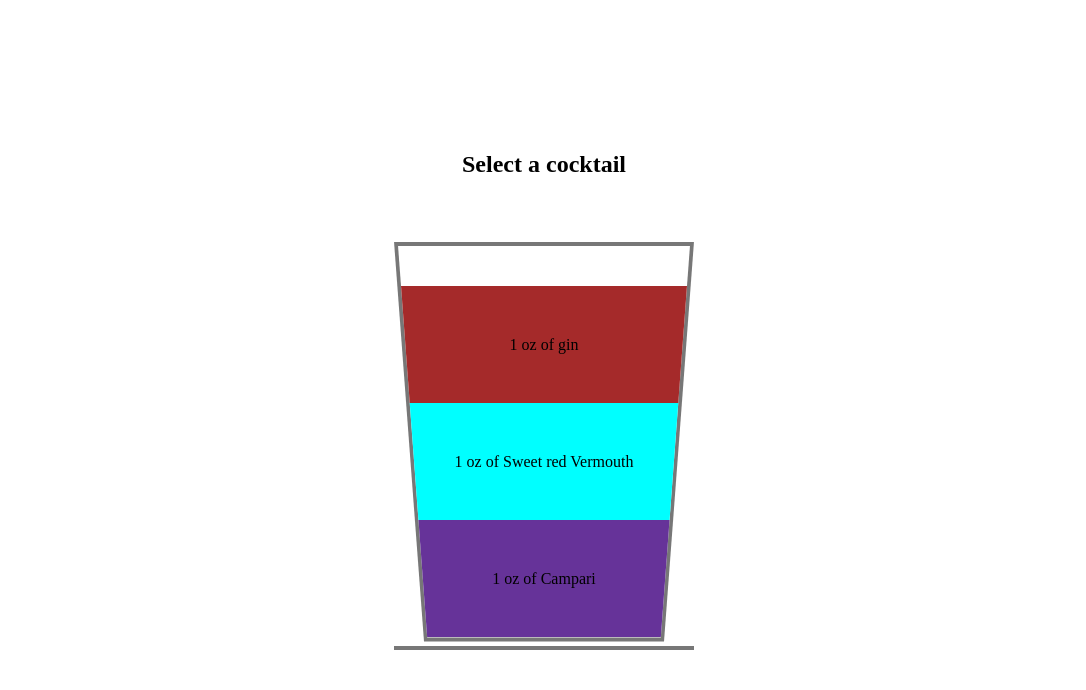
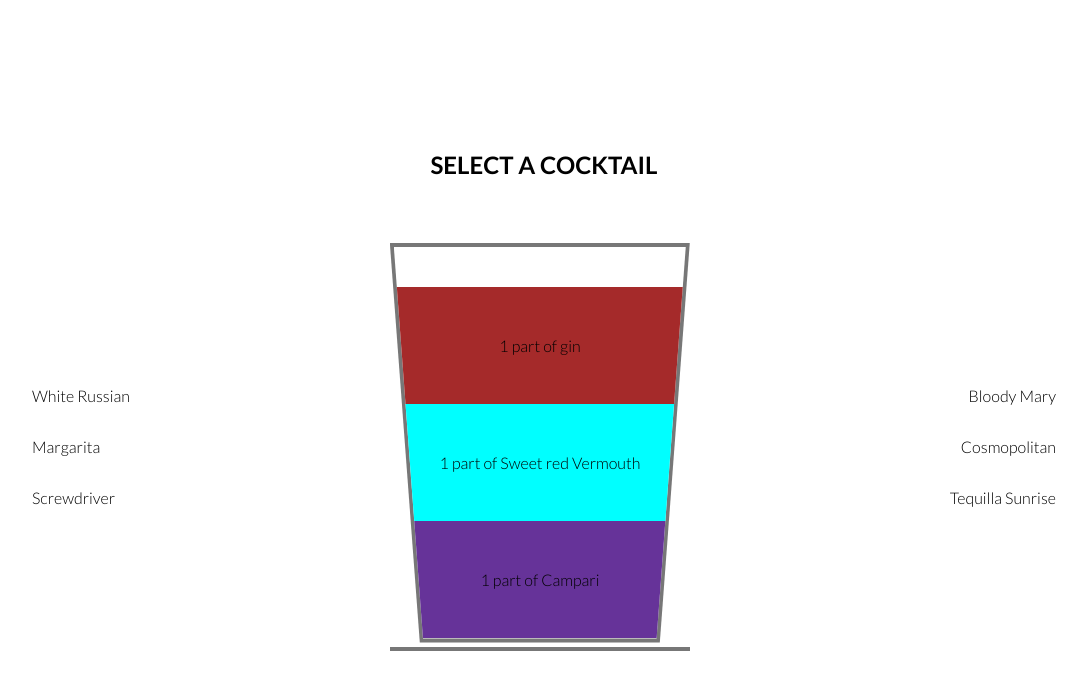
Before and after one commit to frontenders-community/cocktails, a website: page index.html in a window 1280 px wide. Shown: the whole page, without its empty margins (96-1182 px from the left). Drawn offline with Linux system fonts and the light colour scheme.

Commit message:
Add: cocktails menu in html

```diff
--- a/index.html
+++ b/index.html
@@ -10,40 +10,77 @@
   </head>
   <body>
     <main>
-      <div class="wrapper">
+      <div class="container">
         <section id="menu">
-          <h1>Select a cocktail</h1>
+          <h1 class="title">Select a cocktail</h1>
         </section>
-        <section id="recipe">
+        <section id="recipe" class="row">
+          <!-- Left nav -->
+          <div class="col col--left">
+            <nav>
+              <ul class="cocktail-list">
+                <li>
+                  <a href="">White Russian</a>
+                </li>
+                <li>
+                  <a href="">Margarita</a>
+                </li>
+                <li>
+                  <a href="">Screwdriver</a>
+                </li>
+              </ul>
+            </nav>
+          </div>
           <!-- glass -->
+          <div class="col col--main">
             <div class="glass glass--tall">
               <div class="glass__inner">
                 <div
                   class="ingredient animated animated-2"
                   style="height: calc(100% / 3); background-color: brown"
                 >
-                <p class="ingredient__description">1 oz of gin</p>
+                  <p class="ingredient__description">1 part of gin</p>
                 </div>
                 <div
                   class="ingredient animated animated-1"
                   style="height: calc(100% / 3); background-color: aqua"
                 >
                   <p class="ingredient__description">
-                  1 oz of Sweet red Vermouth
+                    1 part of Sweet red Vermouth
                   </p>
                 </div>
                 <div
                   class="ingredient animated animated-0"
-                style="height: calc(100% / 3); background-color: rebeccapurple"
+                  style="
+                    height: calc(100% / 3);
+                    background-color: rebeccapurple;
+                  "
                   name="Campari"
                   part="1"
                 >
-                <p class="ingredient__description">1 oz of Campari</p>
+                  <p class="ingredient__description">1 part of Campari</p>
                 </div>
               </div>
             </div>
             <div class="glass__base"></div>
+          </div>
           <!-- glass -->
+          <!-- Right nav -->
+          <div class="col col--right">
+            <nav>
+              <ul class="cocktail-list">
+                <li>
+                  <a href="">Bloody Mary</a>
+                </li>
+                <li>
+                  <a href="">Cosmopolitan</a>
+                </li>
+                <li>
+                  <a href="">Tequilla Sunrise</a>
+                </li>
+              </ul>
+            </nav>
+          </div>
         </section>
       </div>
     </main>
--- a/scss/general.scss
+++ b/scss/general.scss
@@ -1,10 +1,5 @@
-* {
-  margin: 0;
-  padding: 0;
-  box-sizing: border-box;
-}
-
+@import url("https://fonts.googleapis.com/css2?family=Lato:wght@300;700;900&display=swap");
 @import "./partials/variables";
 @import "./partials/animations";
 @import "./partials/layout";
-@import "./partials/glass";
+@import "./partials/cocktail";
--- a/scss/partials/_glass.scss
+++ b/scss/partials/_cocktail.scss
@@ -63,3 +63,12 @@
     }
   }
 }
+
+// Cocktail nav
+.cocktail-list {
+  list-style-type: none;
+
+  li {
+    margin: 1rem 0;
+  }
+}
--- a/scss/partials/_layout.scss
+++ b/scss/partials/_layout.scss
@@ -1,14 +1,63 @@
+* {
+  margin: 0;
+  padding: 0;
+  box-sizing: border-box;
+}
+
+html {
+  font-family: "Lato", sans-serif;
+}
+
+a {
+  text-decoration: none;
+  color: inherit;
+}
+
 // Layout
-.wrapper {
-  width: 100%;
+.container {
+  width: 80%;
   height: 100vh;
+  overflow-y: auto;
+  max-width: 1200px;
+  margin: 0 auto;
   display: flex;
   flex-direction: column;
   justify-content: center;
-  align-items: center;
-  overflow-y: auto;
 }
 
 section {
   padding: 2rem 0;
 }
+
+.title {
+  text-align: center;
+  text-transform: uppercase;
+}
+
+.row {
+  display: flex;
+  justify-content: space-between;
+}
+
+.col {
+  display: flex;
+  flex-direction: column;
+
+  &--left {
+    justify-content: center;
+    ul {
+      display: flex;
+      flex-direction: column;
+      align-items: flex-start;
+    }
+  }
+
+  &--right {
+    justify-content: center;
+    ul {
+      display: flex;
+      flex-direction: column;
+      align-items: flex-end;
+    }
+  }
+}
```
Also changed, not shown: style.css. Lines whose indentation alone changed are shown as unchanged.
